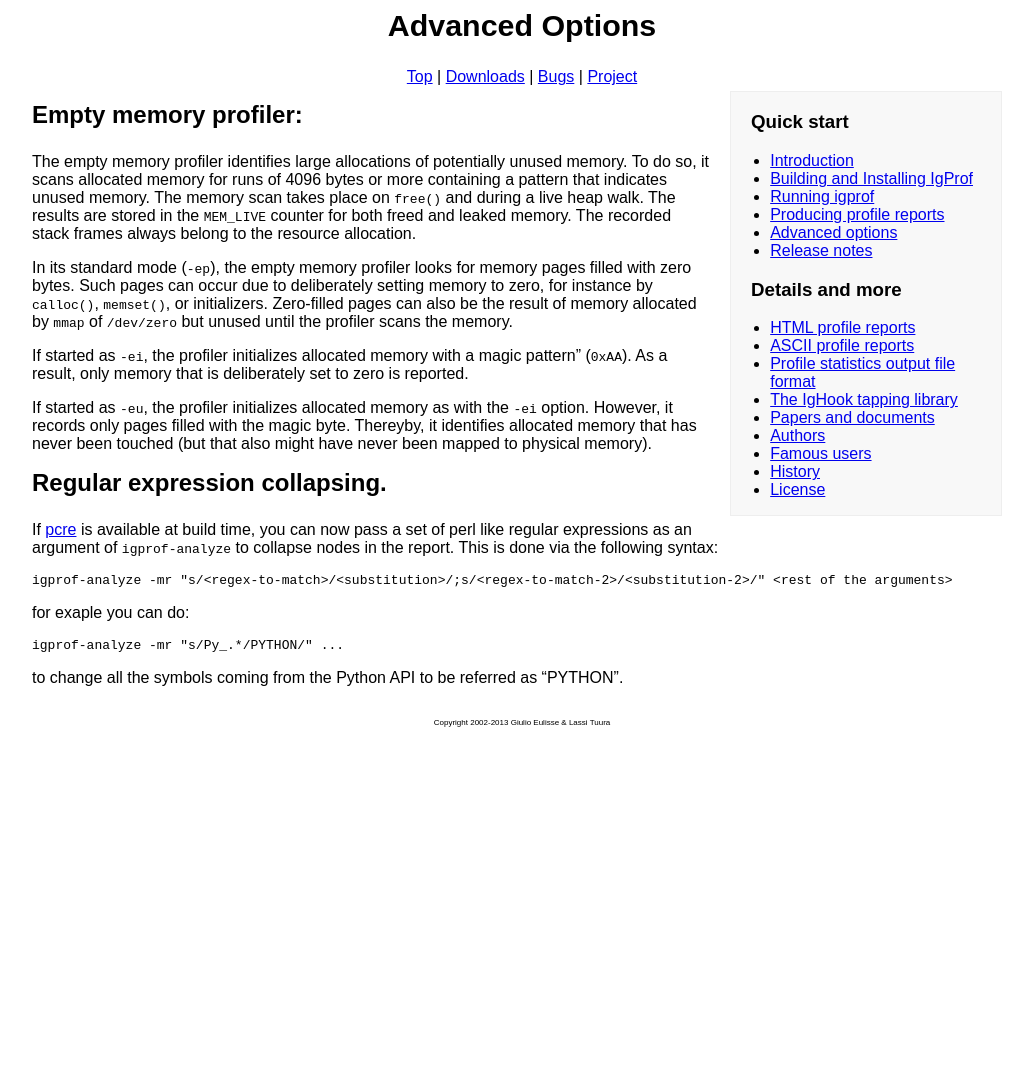
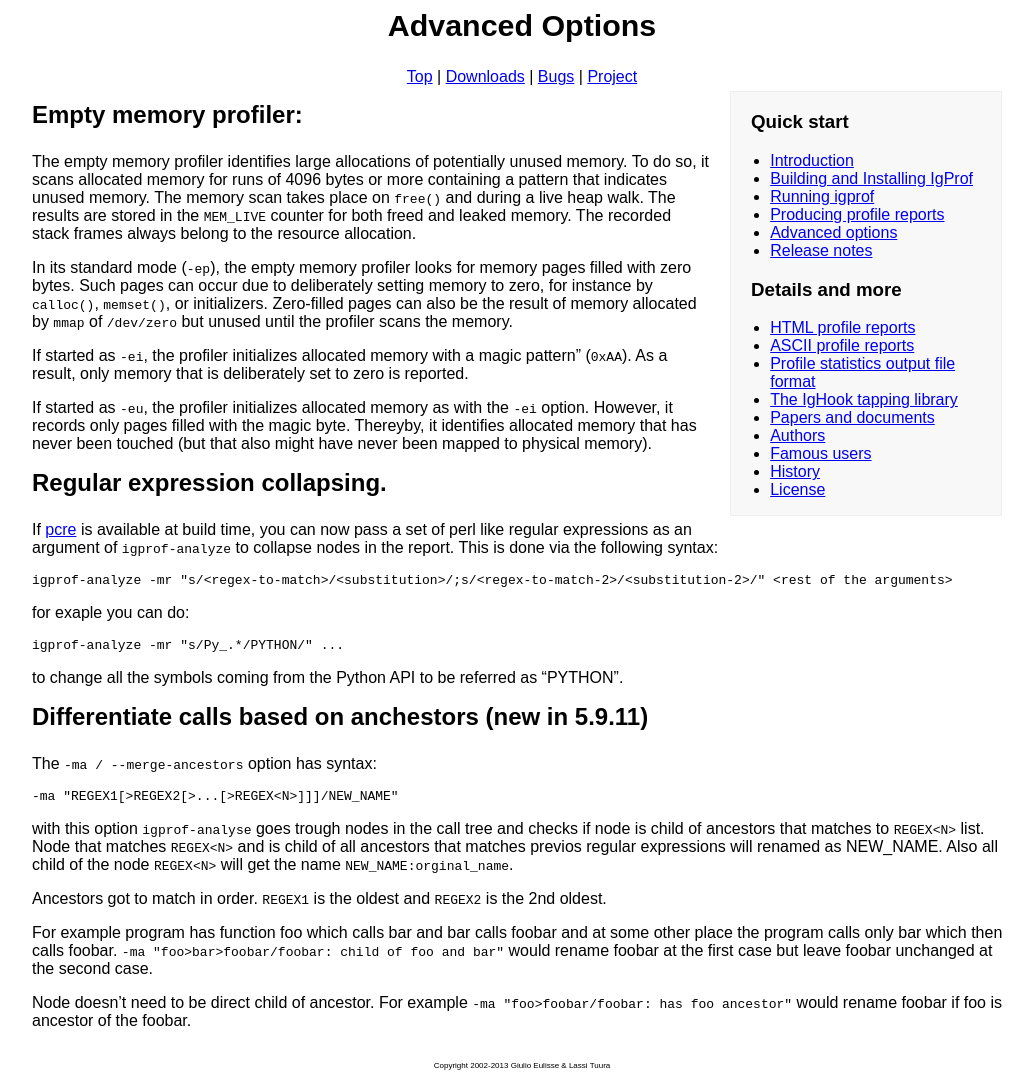
Before and after one commit to igprof/igprof, a Jekyll site: the page built from advancedoptions.md, in a window 1280 px wide. Shown: the whole page, without its empty margins (118-1151 px from the left). Built offline with Jekyll 4.4.1, drawn with Linux system fonts in a browser that asks for light colours; before the commit the page ends 900 px from its top, so only the background shows below that.

Commit message:
Add documentation about how to use the --merge-anchestor option.

```diff
--- a/advancedoptions.md
+++ b/advancedoptions.md
@@ -45,3 +45,27 @@ for exaple you can do:
 
 to change all the symbols coming from the Python API to be referred as
 "PYTHON".
+
+## Differentiate calls based on anchestors (new in 5.9.11)
+
+The `-ma / --merge-ancestors` option has syntax:
+
+    -ma "REGEX1[>REGEX2[>...[>REGEX<N>]]]/NEW_NAME"
+
+with this option `igprof-analyse` goes trough nodes in the call tree and checks
+if node is child of ancestors that matches to `REGEX<N>` list.  Node that
+matches `REGEX<N>` and is child of all ancestors that matches previos regular
+expressions will renamed as NEW_NAME. Also all child of the node `REGEX<N>` will
+get the name `NEW_NAME:orginal_name`.
+
+Ancestors got to match in order. `REGEX1` is the oldest and `REGEX2` is the 2nd
+oldest.
+
+For example program has function foo which calls bar and bar calls foobar and
+at some other place the program calls only bar which then calls foobar.
+`-ma "foo>bar>foobar/foobar: child of foo and bar"` would rename foobar at
+the first case but leave foobar unchanged at the second case.
+
+Node doesn't need to be direct child of ancestor. For example `-ma
+"foo>foobar/foobar: has foo ancestor"` would rename foobar if foo is ancestor of
+the foobar.
```
